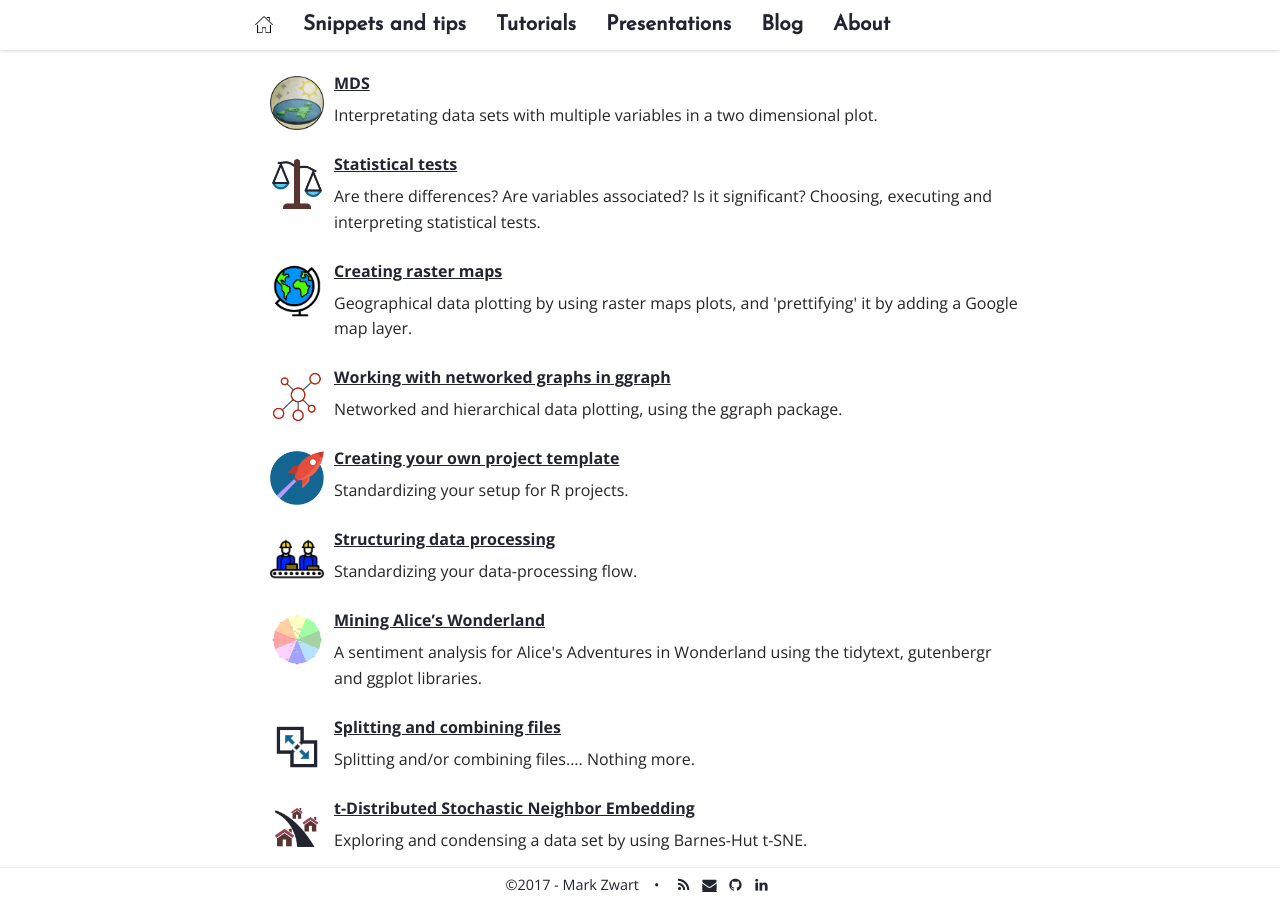
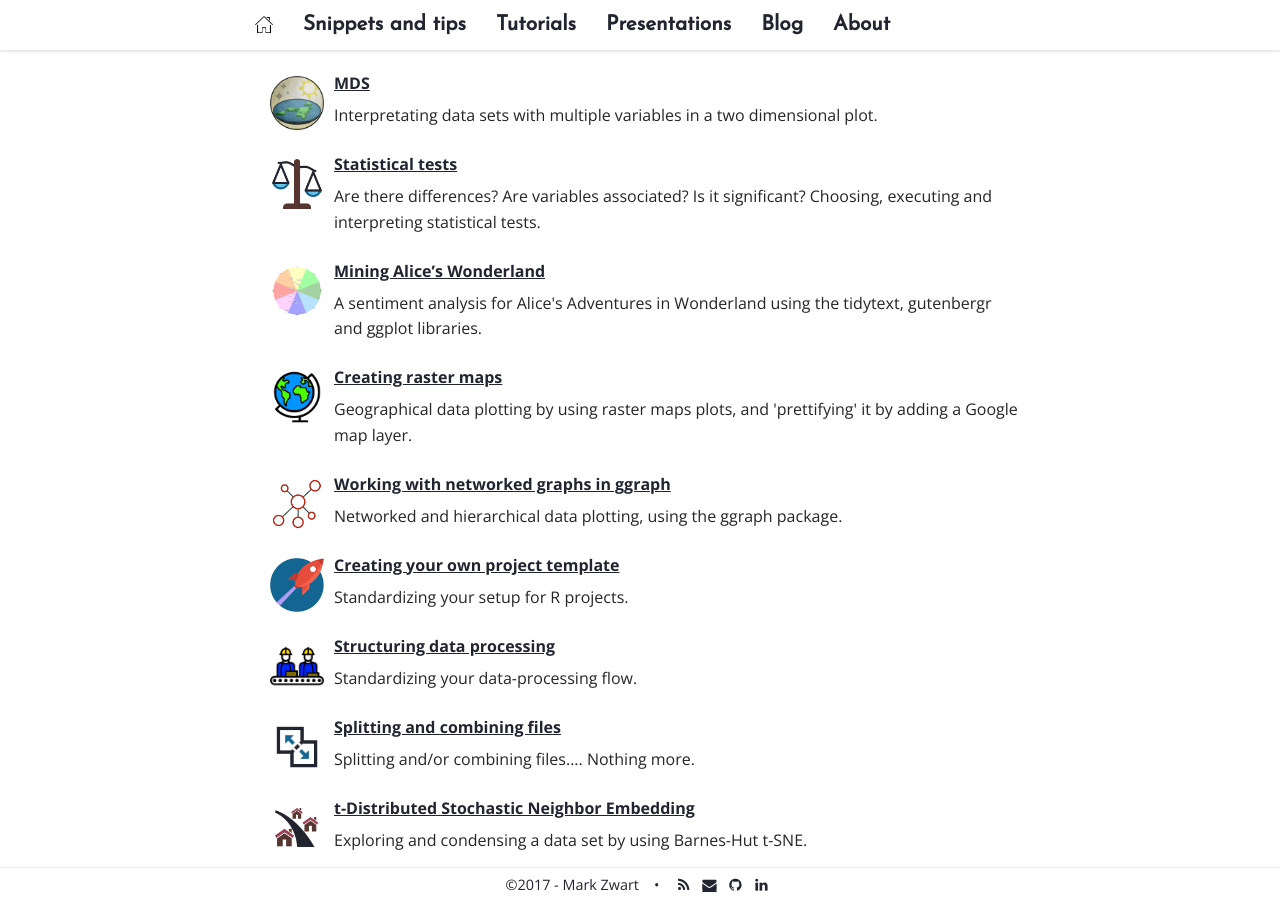
Before and after one commit to mark-me/mark-me.github.io, a Jekyll site: the page built from _pages/02-tutorials.md, in a window 1280 px wide and 900 px high, scrolled down 393 px. Built offline with Jekyll 4.4.1, drawn with Linux system fonts in a browser that asks for light colours; nearby versions of some CDN libraries; comment, search, counter and statistics services are not loaded; some of the changed lines change nothing that is shown.

Commit message:
Update tutorial-index.yml

```diff
--- a/_data/tutorial-index.yml
+++ b/_data/tutorial-index.yml
@@ -18,6 +18,11 @@
   image: /_pages/tutorials/statistical-tests/statistical-tests.png
   description: Are there differences? Are variables associated? Is it significant? Choosing, executing and interpreting statistical tests.
 
+- title: Mining Alice’s Wonderland
+  url: /mining-alices-wonderland/
+  image: /_pages/tutorials/mining-alices-wonderland/sentiment-centers.png
+  description: A sentiment analysis for Alice's Adventures in Wonderland using the tidytext, gutenbergr and ggplot libraries.
+
 - title: Creating raster maps
   url: /raster-maps/
   image: /_pages/tutorials/raster-maps/raster-maps.png
@@ -37,11 +42,6 @@
   url: /structuring-data-processing/
   image: /_pages/tutorials/structuring-data-processing/structuring-data-processing.png
   description: Standardizing your data-processing flow.
-
-- title: Mining Alice’s Wonderland
-  url: /mining-alices-wonderland/
-  image: /_pages/tutorials/mining-alices-wonderland/sentiment-centers.png
-  description: A sentiment analysis for Alice's Adventures in Wonderland using the tidytext, gutenbergr and ggplot libraries.
 
 - title: Splitting and combining files
   url: /splitting-combining-files/
```
